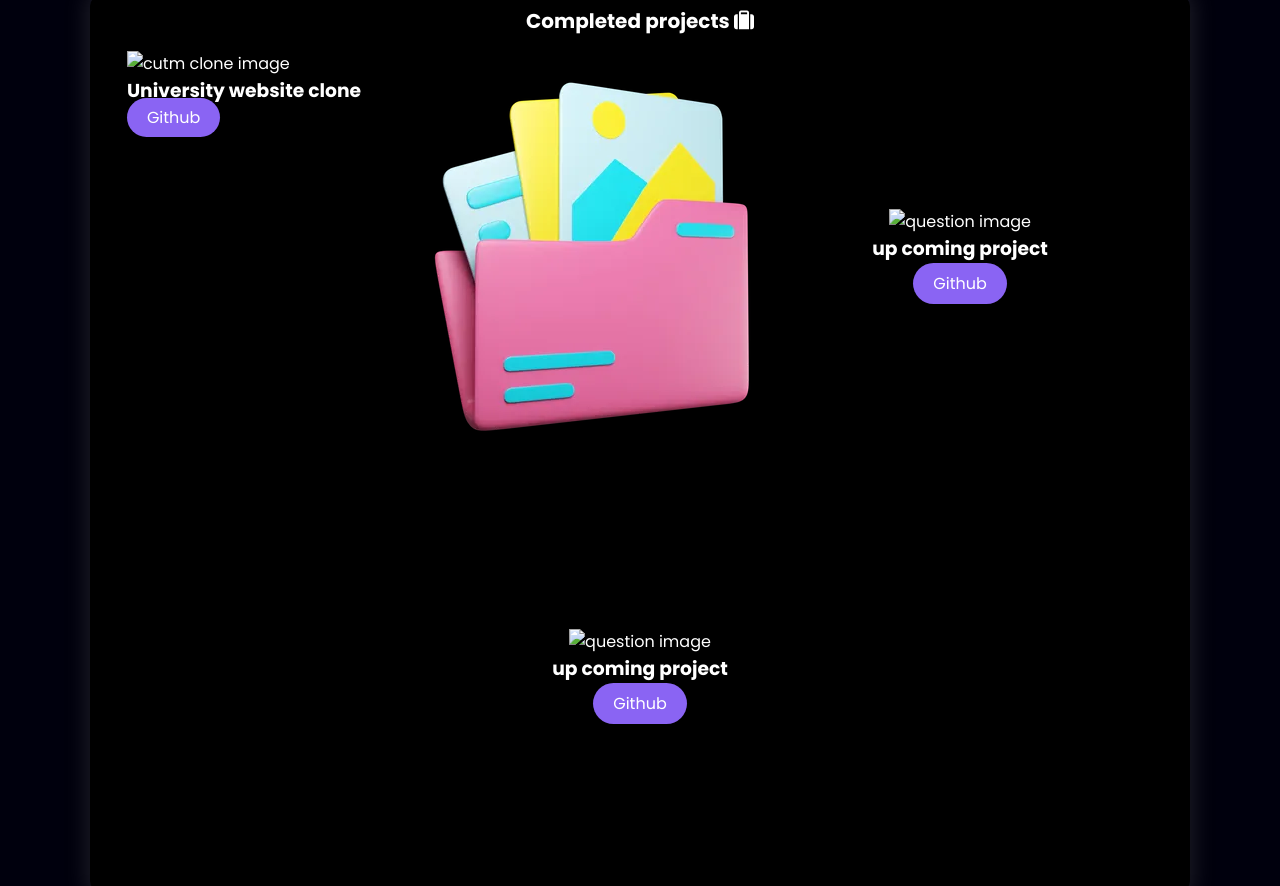
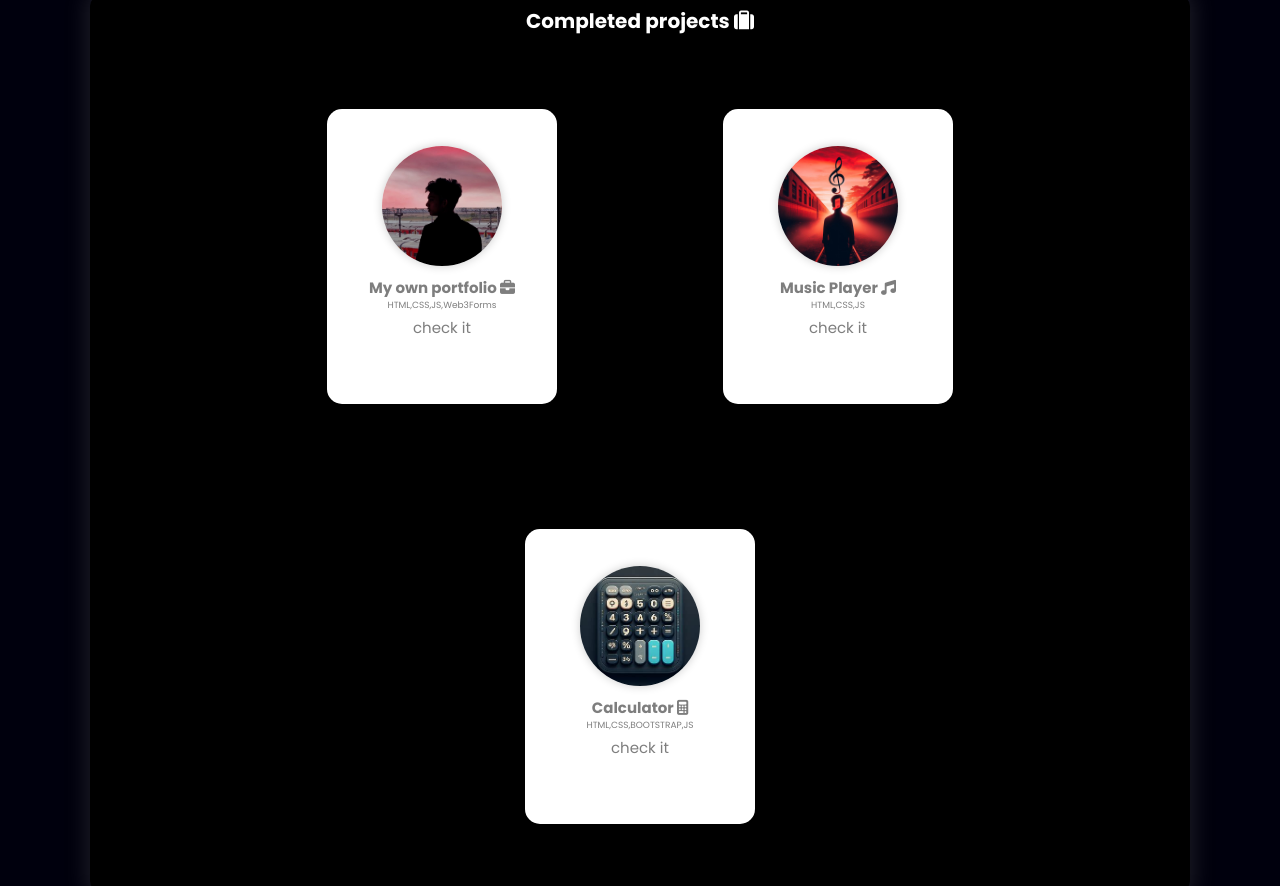
Before and after one commit to sandeep-kr-chaurasiya/portfolio, a plain HTML site: page index.html in a window 1280 px wide. Shown: the part 1817-2703 px from the top of the page. Drawn offline with nearby package versions, Linux system fonts and the light colour scheme.

Commit message:
Updated the design

```diff
--- a/index.html
+++ b/index.html
@@ -153,14 +153,14 @@
                                 <img src="Assets/html.png" alt="html" width="40" height="40" style="max-width: 100%;">
                                 <div>
                                     <h3>HTML</h3>
-                                    <p>Intermediate</p>
+                                    <p>Proficient</p>
                                 </div>
                             </article>
                             <article>
                                 <img src="Assets/css.png" alt="css3" width="40" height="40" style="max-width: 100%;">
                                 <div>
                                     <h3>CSS</h3>
-                                    <p>Intermediate</p>
+                                    <p>Proficient</p>
                                 </div>
                             </article>
                             <article>
@@ -237,33 +237,79 @@
                     <h4>Completed projects <i class="fa-solid fa-suitcase"></i></h4>
                     <div class="project-wrapper">
 
-                        <div class="cutm-colne">
-                            <img src="Assets/cutmclone.png" alt="cutm clone image">
-                            <h3> University website clone</h3>
-                            <a class="github" href="https://github.com/Sandeep269">Github</a>
+                        <div class="up-comingproject">
+                            <div class="bgcard">
+                                <div class="card">
+                                    <div class="card-photo">
+                                        <img src="./Assets/avtar.jpg" alt="portfolioimage">
+                                    </div>
+                                    <div class="card-title">
+                                        <h3>My own portfolio  <i class="fa-solid fa-briefcase"></i></h3>
+                                        <p class="lang">HTML,CSS,JS,Web3Forms</p>
+                                        <span>check it</span>
+                                    </div>
+                                    <div class="card-socials">
+                                        <div class="tapbuttons">
+                                            <a class="live" href="https://sandeep-kr-chaurasiya.netlify.app/">Live</a>
+                                            <a class="github"
+                                                href="https://github.com/sandeep-kr-chaurasiya/portfolio">Github</a>
+                                        </div>
+                                    </div>
+
+                                </div>
+                            </div>
 
                         </div>
+                        <div class="up-comingproject">
+                            <div class="bgcard">
+                                <div class="card">
+                                    <div class="card-photo">
+                                        <img src="./Assets/music.jpeg" alt="musiclogo">
+                                    </div>
+                                    <div class="card-title">
+                                        <h3> Music Player <i class="fa-solid fa-music"></i></h3>
+                                        <p class="lang">HTML,CSS,JS</p>
+                                        <span>check it</span>
+                                    </div>
+                                    <div class="card-socials">
+                                        <div class="tapbuttons">
+                                            <a class="live" href="https://codealpha-music-player.netlify.app/">Live</a>
+                                            <a class="github"
+                                                href="https://github.com/sandeep-kr-chaurasiya/music-player">Github</a>
+                                        </div>
+                                    </div>
 
-                        <div class="up-comingproject">
-                            <img src="Assets/myportfolio.png" alt="portfolio image">
-                            <h3>My own portfolio </h3>
-                            <a class="github" href="https://github.com/sandeep-kr-chaurasiya/My-portfolio">Github</a>
+                                </div>
+                            </div>
+
                         </div>
                         <div class="up-comingproject">
-                            <img src="Assets/question.png" alt="question image">
-                            <h3>up coming project </h3>
-                            <a class="github" href="https://github.com/Sandeep269">Github</a>
-                        </div>
-                        <div class="up-comingproject">
-                            <img src="Assets/question.png" alt="question image">
-                            <h3>up coming project </h3>
-                            <a class="github" href="https://github.com/Sandeep269">Github</a>
+                            <div class="bgcard">
+                                <div class="card">
+                                    <div class="card-photo">
+                                        <img src="./Assets/calculator.jpeg" alt="calculator image ">
+                                    </div>
+                                    <div class="card-title">
+                                        <h3>Calculator <i class="fa-solid fa-calculator"></i></h3>
+                                        <p class="lang">HTML,CSS,BOOTSTRAP,JS</p>
+                                        <span>check it </span>
+                                    </div>
+                                    <div class="card-socials">
+                                        <div class="tapbuttons">
+                                            <a class="live" href="https://codeaplha-calculator.netlify.app/">Live</a>
+                                            <a class="github"
+                                                href="https://github.com/sandeep-kr-chaurasiya/calculator_js">Github</a>
+                                        </div>
+                                    </div>
+
+                                </div>
+                            </div>
+
                         </div>
                     </div>
-                </div>
 
 
-            </div>
+                </div>
         </section>
         <section class="section" id="contact">
             <div class="top-header">
@@ -329,7 +375,7 @@
                     target="_blank"><i class="fa-brands fa-github"></i></a></div>
             <div class="icon"><a href="https://x.com/Sandeep48190126?t=PA3CObl3Hc0CDKlQNboCAw&s=09"
                     aria-label="twitter link" target="_blank"><i class="fa-brands fa-twitter"></i></a></div>
-            <div class="icon"><a href="https://www.instagram.com/sandeep_kr_chaurasiya/" aria-label="instgram link"
+            <div class="icon"><a href="https://www.instagram.com/immature_developer?igsh=ZXY4YXZxMHl3NGxv" aria-label="instgram link"
                     target="_blank"><i class="fa-brands fa-instagram"></i></a></div>
 
         </div>
@@ -345,7 +391,7 @@
     <!-- ----- SCROLL REVEAL JS Link----- -->
     <script src="https://unpkg.com/scrollreveal"></script>
     <!-- ----- MAIN JS Link----- -->
-<script src="script.js"></script>
+    <script src="script.js"></script>
 </body>
 
 </html>
```
